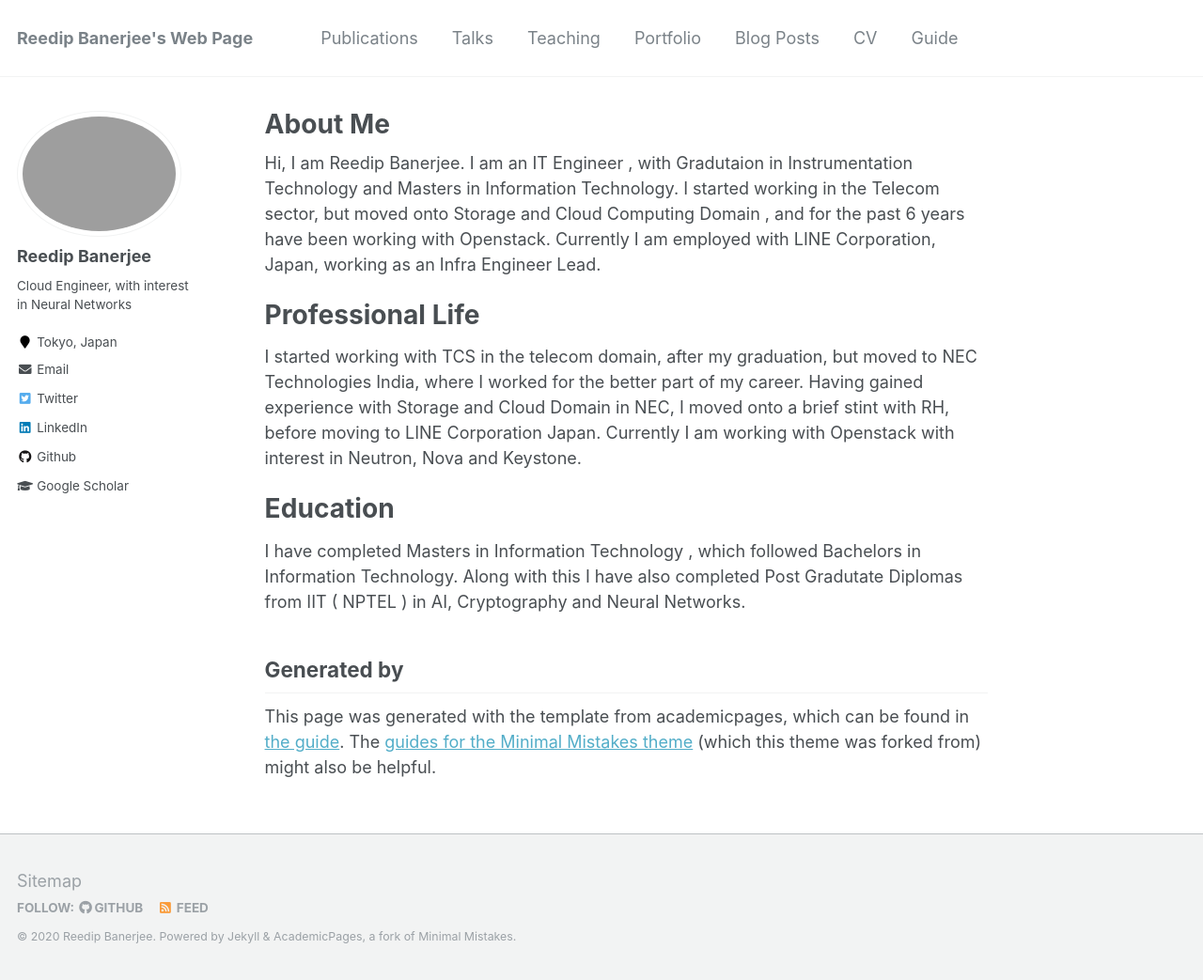
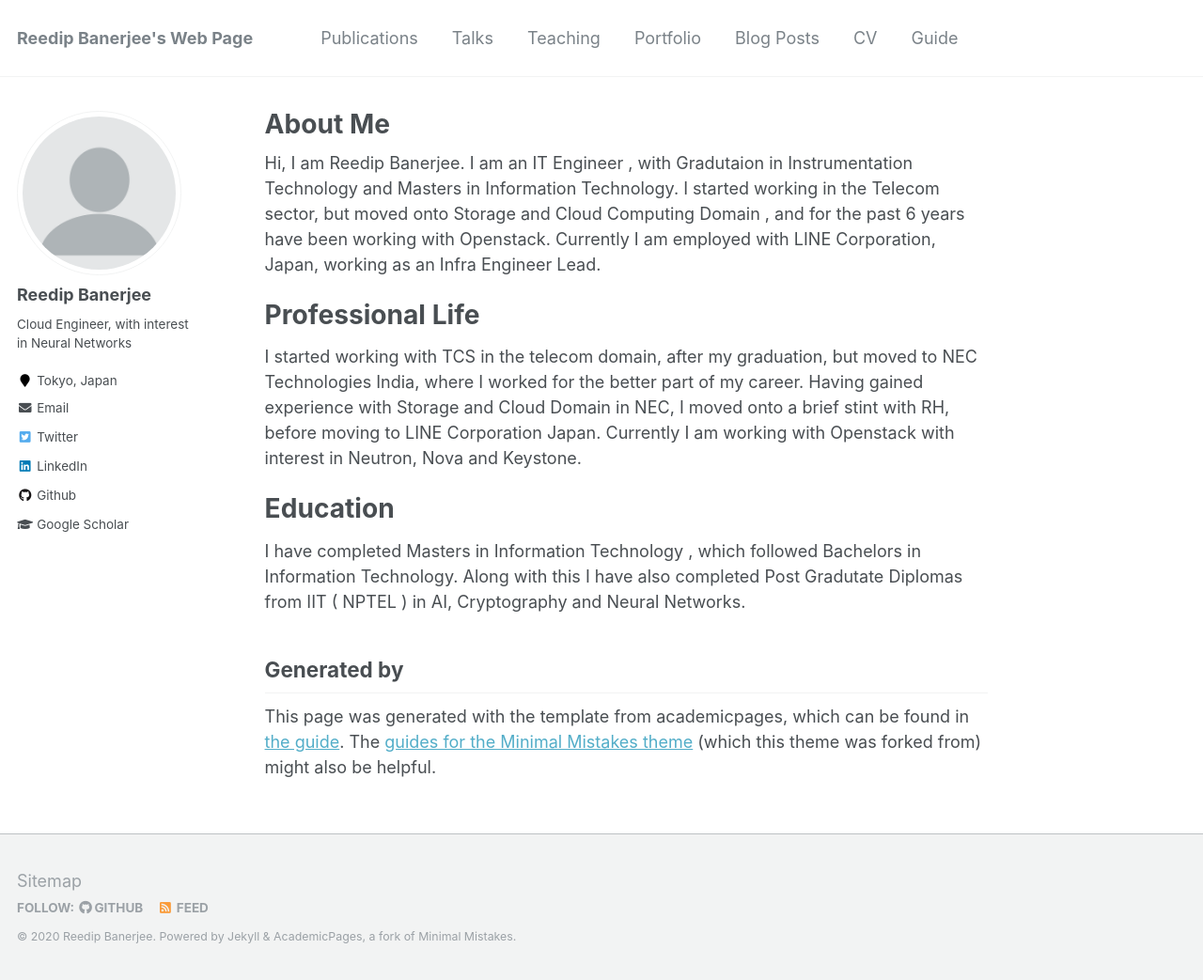
Before and after one commit to reedip/reedip.github.io, a Jekyll site: the page built from _pages/about.md, in a window 1280 px wide and 1043 px high. Shown: the whole window at 94% size. Built offline with Jekyll 4.4.1, drawn with Linux system fonts in a browser that asks for light colours.

Commit message:
Update _config.yml

```diff
--- a/_config.yml
+++ b/_config.yml
@@ -81,7 +81,7 @@ analytics:
 # Site Author
 author:
   name             : "Reedip Banerjee"
-  avatar           : "Screenshot 2020-12-16 at 13.10.28.png"
+  avatar           : "profile.png"
   bio              : "Cloud Engineer, with interest in Neural Networks"
   location         : "Tokyo, Japan"
   employer         :
```
